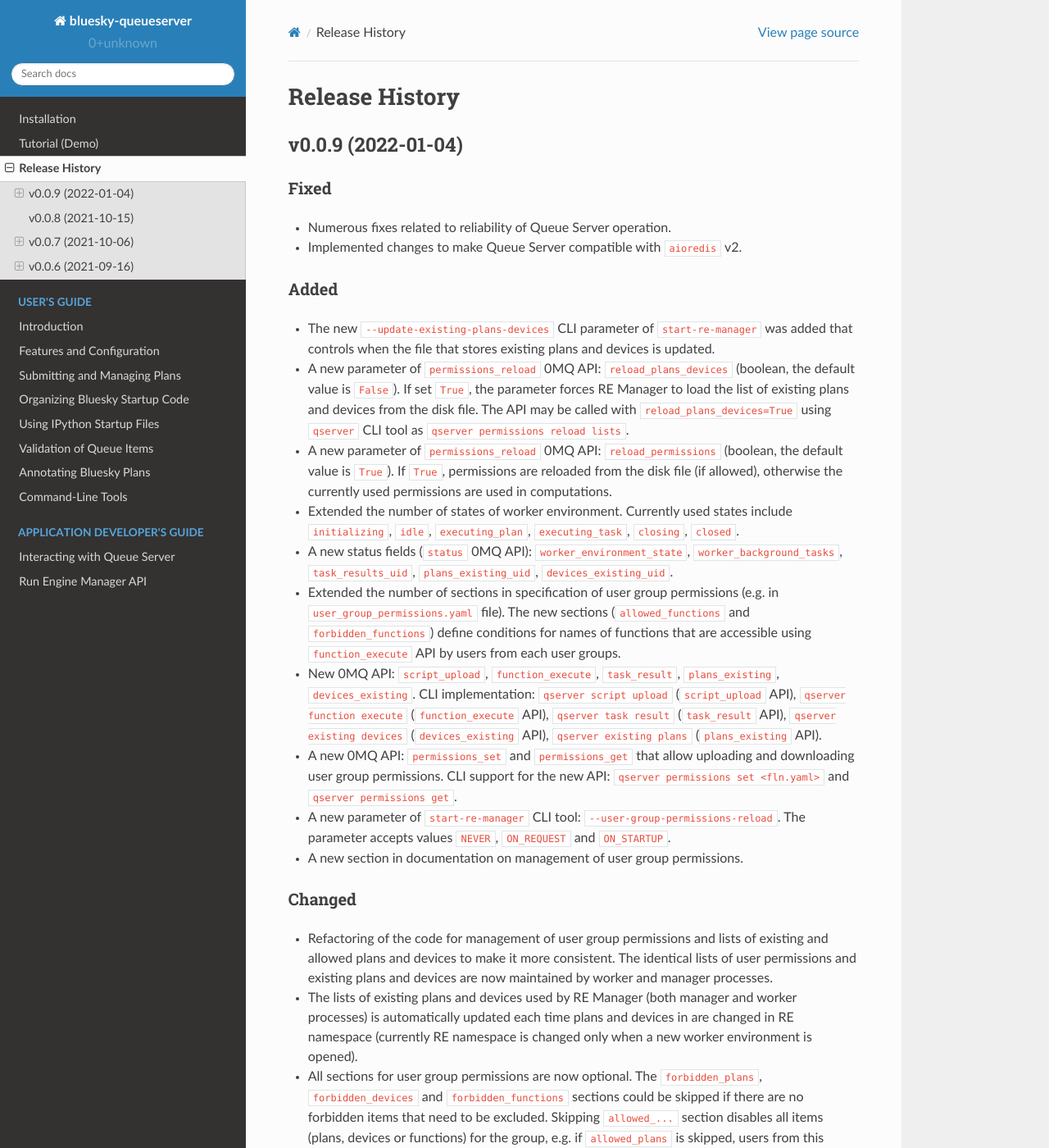
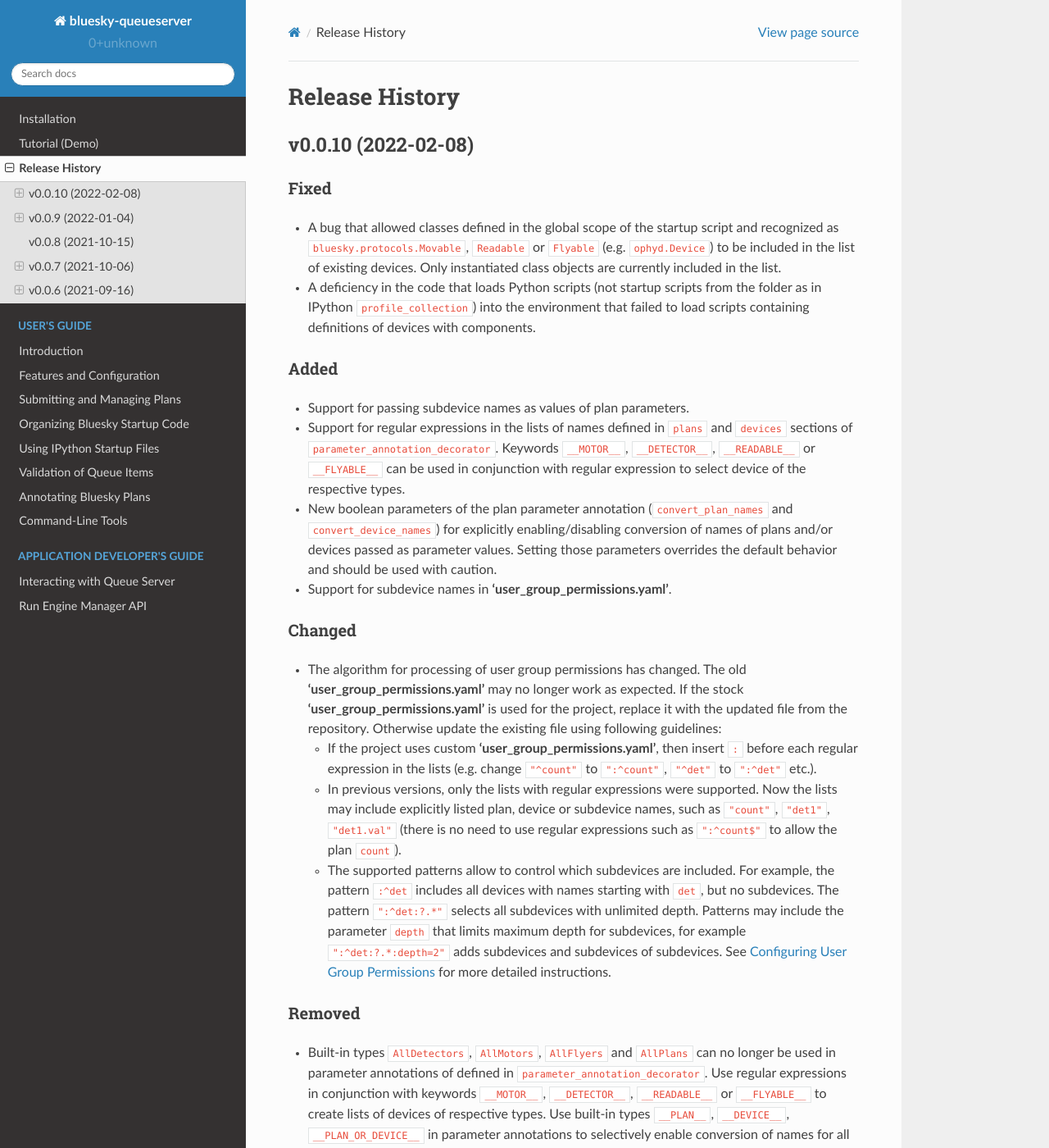
Before and after one commit to bluesky/bluesky-queueserver, a Sphinx documentation site: the page built from docs/source/release_history.rst, in a window 1280 px wide and 1400 px high. Shown: the whole window at 82% size. Built offline with Sphinx 7.4.7 and the Read the Docs theme 2.0.0, drawn with Linux system fonts in a browser that asks for light colours; some of the changed text lies outside the part shown.

Commit message:
DOC: Release notes for v0.0.10

```diff
--- a/docs/source/release_history.rst
+++ b/docs/source/release_history.rst
@@ -1,6 +1,78 @@
 ===============
 Release History
 ===============
+
+v0.0.10 (2022-02-08)
+====================
+
+Fixed
+-----
+
+- A bug that allowed classes defined in the global scope of the startup script and recognized as
+  ``bluesky.protocols.Movable``, ``Readable`` or ``Flyable`` (e.g. ``ophyd.Device``) to be
+  included in the list of existing devices. Only instantiated class objects are currently
+  included in the list.
+
+- A deficiency in the code that loads Python scripts (not startup scripts from the folder
+  as in IPython ``profile_collection``) into the environment that failed to load scripts containing
+  definitions of devices with components.
+
+Added
+-----
+
+- Support for passing subdevice names as values of plan parameters.
+
+- Support for regular expressions in the lists of names defined in ``plans``
+  and ``devices`` sections of ``parameter_annotation_decorator``. Keywords ``__MOTOR__``,
+  ``__DETECTOR__``, ``__READABLE__`` or ``__FLYABLE__`` can be used in conjunction with
+  regular expression to select device of the respective types.
+
+- New boolean parameters of the plan parameter annotation (``convert_plan_names``
+  and ``convert_device_names``) for explicitly enabling/disabling conversion of names
+  of plans and/or devices passed as parameter values. Setting those parameters
+  overrides the default behavior and should be used with caution.
+
+- Support for subdevice names in **'user_group_permissions.yaml'**.
+
+
+Changed
+-------
+
+- The algorithm for processing of user group permissions has changed. The old
+  **'user_group_permissions.yaml'** may no longer work as expected. If the stock
+  **'user_group_permissions.yaml'** is used for the project, replace it with
+  the updated file from the repository. Otherwise update the existing file
+  using following guidelines:
+
+  - If the project uses custom **'user_group_permissions.yaml'**, then insert ``:``
+    before each regular expression in the lists (e.g. change ``"^count"`` to
+    ``":^count"``, ``"^det"`` to ``":^det"`` etc.).
+  - In previous versions, only the lists with regular expressions were supported.
+    Now the lists may include explicitly listed plan, device or subdevice names,
+    such as ``"count"``, ``"det1"``, ``"det1.val"`` (there is no need to use regular
+    expressions such as ``":^count$"`` to allow the plan ``count``).
+  - The supported patterns allow to control which subdevices are included. For example,
+    the pattern ``:^det`` includes all devices with names starting with ``det``,
+    but no subdevices. The pattern ``":^det:?.*"`` selects all subdevices with
+    unlimited depth. Patterns may include the parameter ``depth`` that limits
+    maximum depth for subdevices, for example ``":^det:?.*:depth=2"`` adds
+    subdevices and subdevices of subdevices. See
+    `Configuring User Group Permissions
+    <https://blueskyproject.io/bluesky-queueserver/features_and_config.html#configuring-user-group-permissions>`_
+    for more detailed instructions.
+
+Removed
+-------
+
+- Built-in types ``AllDetectors``, ``AllMotors``, ``AllFlyers`` and ``AllPlans`` can no
+  longer be used in parameter annotations of defined in ``parameter_annotation_decorator``.
+  Use regular expressions in conjunction with keywords ``__MOTOR__``, ``__DETECTOR__``,
+  ``__READABLE__`` or ``__FLYABLE__`` to create lists of devices of respective types.
+  Use built-in types ``__PLAN__``, ``__DEVICE__``, ``__PLAN_OR_DEVICE__`` in parameter
+  annotations to selectively enable conversion of names for all plans and/or
+  devices without creating lists of names. Alternatively, use ``convert_plan_names``
+  or ``convert_device_names`` parameters of the annotation in order to explicitly
+  enable/disable conversion of all plan/device names.
 
 v0.0.9 (2022-01-04)
 ===================
```
